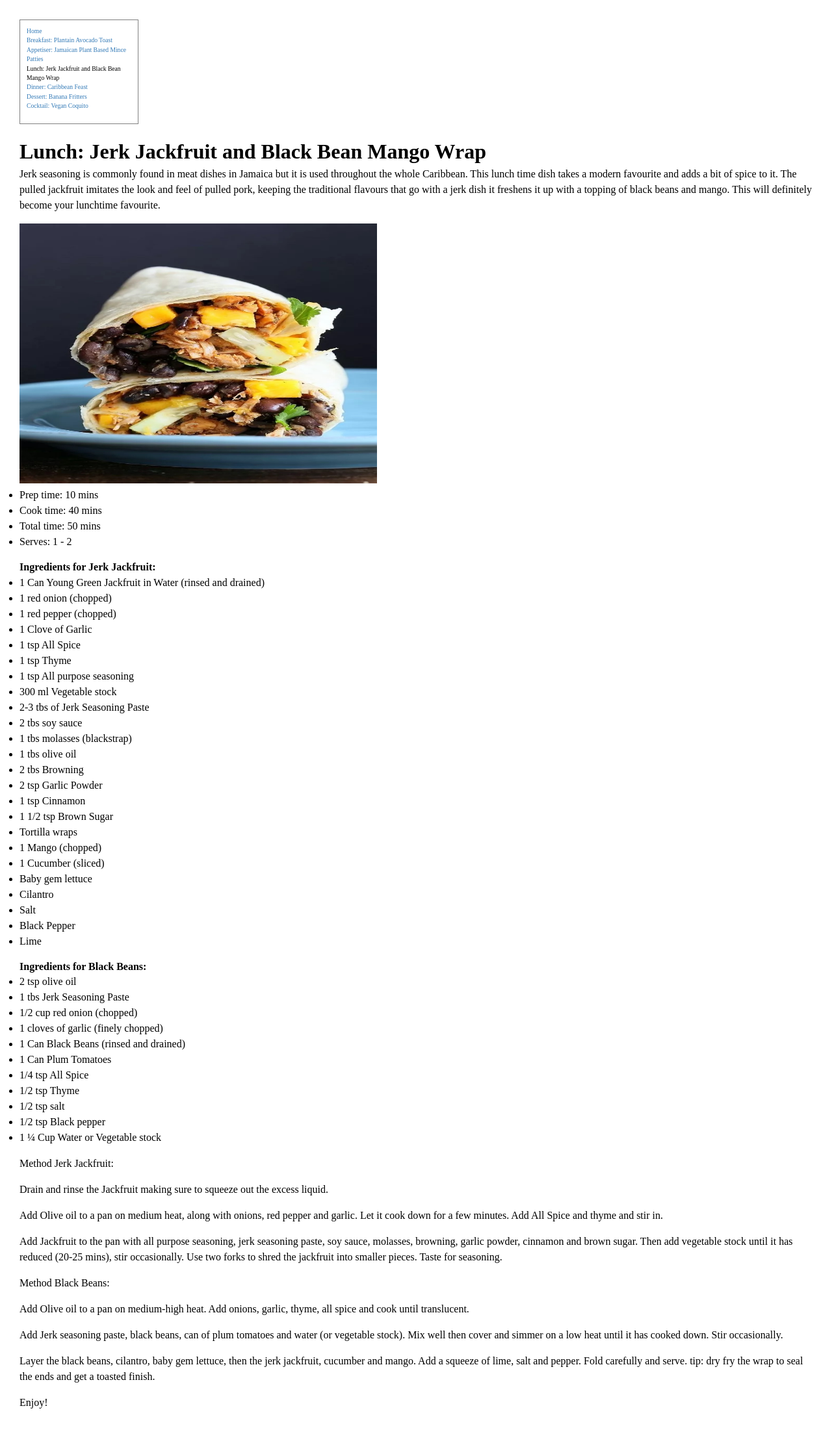
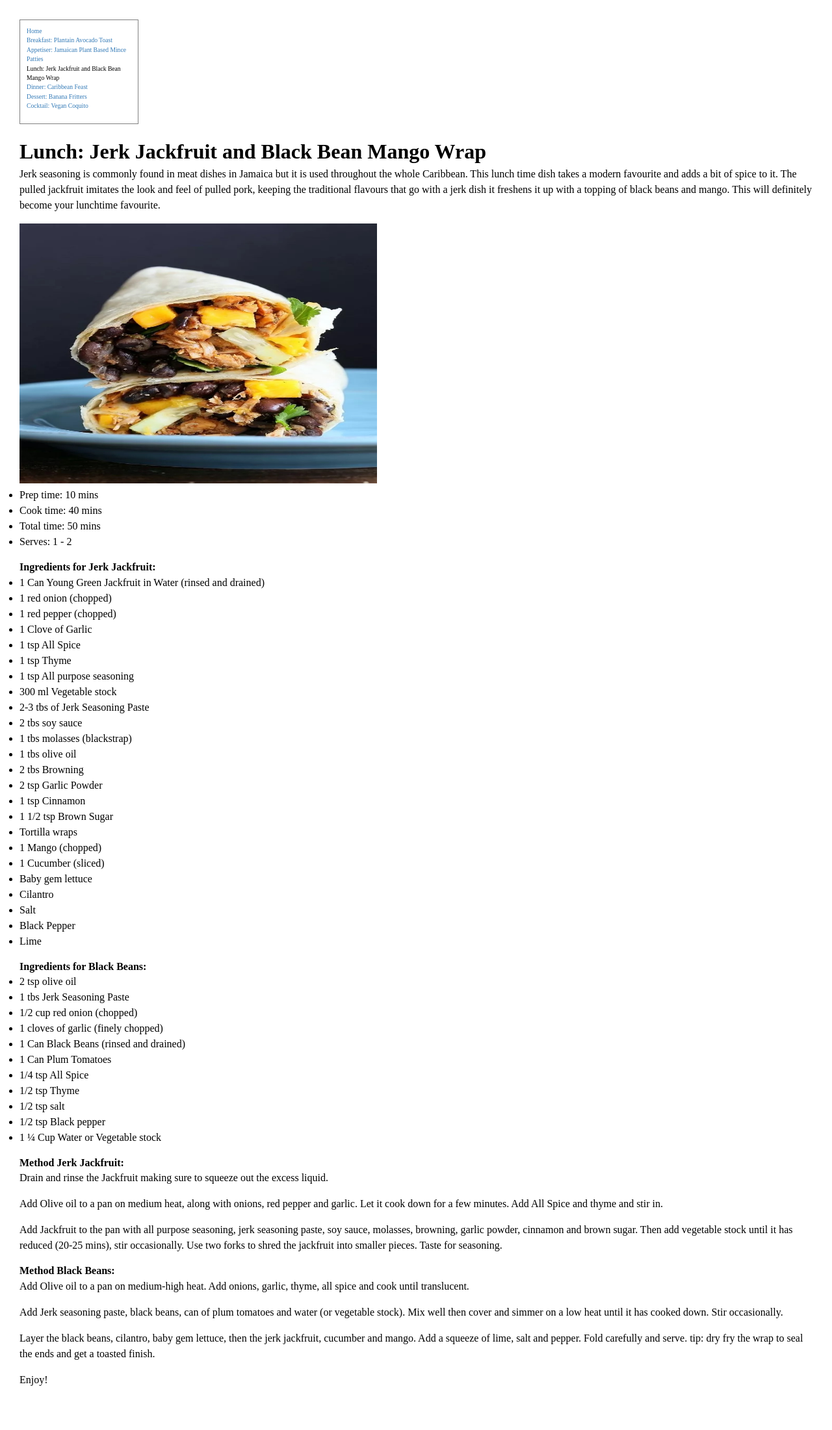
Before and after one commit to Nicolle90/CVRecipes, a Jekyll site: the page built from _recipes/recipe3.md, in a window 1280 px wide. Shown: the whole page at 65% size. Built offline with Jekyll 4.4.1, drawn with Linux system fonts in a browser that asks for light colours; after the commit the page ends 2166 px from its top, so only the background shows below that.

```diff
--- a/_recipes/recipe3.md
+++ b/_recipes/recipe3.md
@@ -56,9 +56,7 @@ Jerk seasoning is commonly found in meat dishes in Jamaica but it is used throug
 * 1/2 tsp Black pepper
 * 1 ¼ Cup Water or Vegetable stock
 
-
-
-Method Jerk Jackfruit:
+#### Method Jerk Jackfruit:
 
 Drain and rinse the Jackfruit making sure to squeeze out the excess liquid.
 
@@ -66,9 +64,7 @@ Add Olive oil to a pan on medium heat, along with onions, red pepper and garlic.
 
 Add Jackfruit to the pan with all purpose seasoning, jerk seasoning paste, soy sauce, molasses, browning, garlic powder, cinnamon and brown sugar. Then add vegetable stock until it has reduced (20-25 mins), stir occasionally. Use two forks to shred the jackfruit into smaller pieces. Taste for seasoning.
 
-
-
-Method Black Beans:
+#### Method Black Beans:
 
 Add Olive oil to a pan on medium-high heat. Add onions, garlic, thyme, all spice and cook until translucent.
 
```
